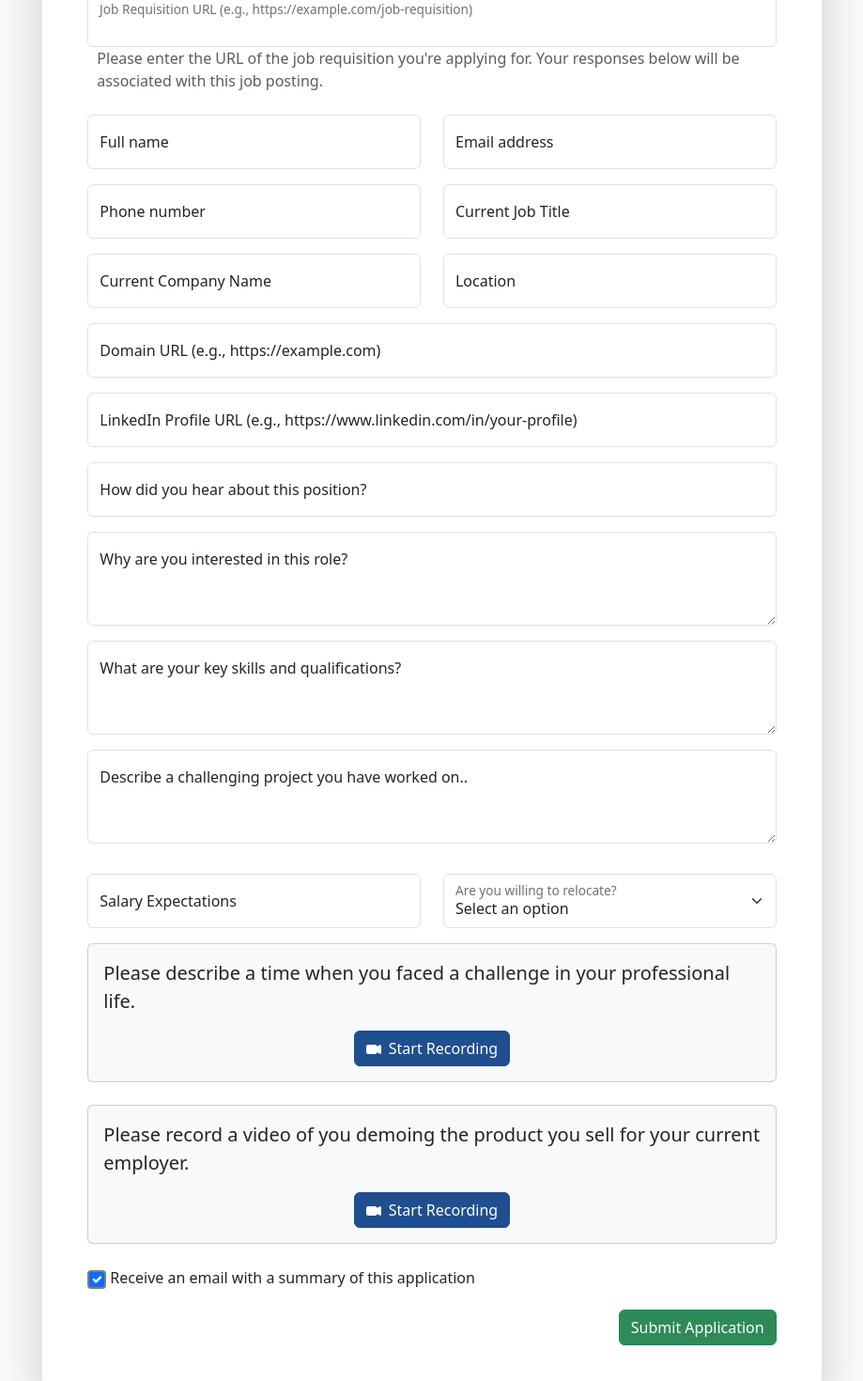
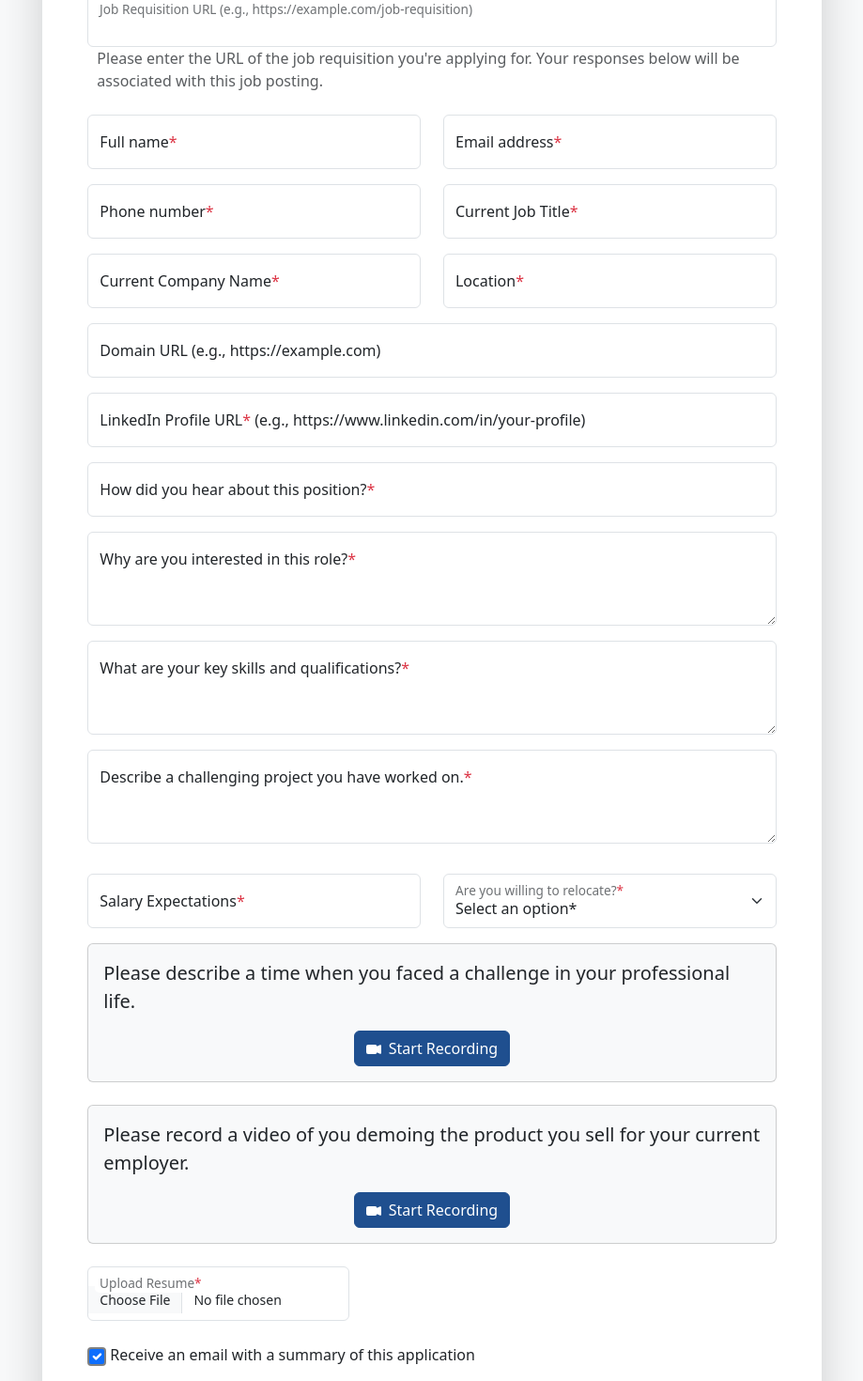
Before and after one commit to Harishmaneru/Fullstory_test, a React (Create React App) app: page /application in a window 1280 px wide. Shown: the part 280-1750 px from the top of the page at 94% size, without its empty margins (180-1099 px from the left). Built offline with nearby package versions, Linux system fonts and the light colour scheme; the HTML template or start-up script is replaced by a standard one.

Commit message:
added resume uploader

```diff
--- a/src/App.css
+++ b/src/App.css
@@ -147,3 +147,29 @@ textarea, input {
   height: 45px;
   font-size: 14px;
 }
+
+#smlength{
+  width: 38%;
+
+}
+
+/* Handle medium screens */
+@media (max-width: 992px) {
+  #smlength {
+    width: 50%;
+  }
+}
+
+/* Handle small screens */
+@media (max-width: 768px) {
+  #smlength {
+    width: 70%;
+  }
+}
+
+/* Handle extra small screens */
+@media (max-width: 576px) {
+  #smlength {
+    width: 100%;
+  }
+}
--- a/src/components/VideoRecorder.js
+++ b/src/components/VideoRecorder.js
@@ -12,7 +12,7 @@ const VideoRecorder = () => {
     question1: null,
     question2: null
   });
-
+  const [resumeFile, setResumeFile] = useState(null);
   const [elapsedTime, setElapsedTime] = useState(0);
   const [isRecording, setIsRecording] = useState(false);
   const [currentQuestion, setCurrentQuestion] = useState(null);
@@ -24,6 +24,7 @@ const VideoRecorder = () => {
   const videoRef1 = useRef(null);
   const videoRef2 = useRef(null);
   const timerIntervalRef = useRef(null);
+  const resumeFileInputRef = useRef(null);
 
   const [formData, setFormData] = useState({
     fullName: '',
@@ -43,8 +44,11 @@ const VideoRecorder = () => {
     jobReqUrl: '',
     sendConfirmationEmail: true,
   });
+
   const [formErrors, setFormErrors] = useState({});
-
+  const handleFileChange = (e) => {
+    setResumeFile(e.target.files[0]);
+  };
 
   useEffect(() => {
     const fullUrl = window.location.href;
@@ -105,7 +109,7 @@ const VideoRecorder = () => {
     if (!formData.jobTitle.trim()) errors.jobTitle = 'Current Job Title is required';
     if (!formData.company.trim()) errors.company = 'Current Company is required';
     if (!formData.location.trim()) errors.location = 'Location is required';
-    if (!formData.domainUrl.trim()) errors.domainUrl = 'Domain URL is required';
+    // if (!formData.domainUrl.trim()) errors.domainUrl = 'Domain URL is required';
     if (!formData.linkedinUrl.trim()) errors.linkedinUrl = 'LinkedIn Profile URL is required';
     if (!formData.hearAbout.trim()) errors.hearAbout = 'This field is required';
     if (!formData.interest.trim()) errors.interest = 'This field is required';
@@ -113,6 +117,7 @@ const VideoRecorder = () => {
     if (!formData.challenge.trim()) errors.challenge = 'This field is required';
     if (!formData.salary.trim()) errors.salary = 'Salary expectations are required';
     if (!formData.relocate.trim()) errors.relocate = 'Please indicate if you are willing to relocate';
+    if (!resumeFile) errors.resume = 'Please upload your resume';
     setFormErrors(errors);
     return Object.keys(errors).length === 0;
   };
@@ -185,6 +190,9 @@ const VideoRecorder = () => {
         });
         submitFormData.append('video1', recordedVideos.question1, 'video1.mp4');
         submitFormData.append('video2', recordedVideos.question2, 'video2.mp4');
+        if (resumeFile) {
+          submitFormData.append('resume', resumeFile, resumeFile.name);
+        }
         fetch('https://videoresponse.onepgr.com:3000/upload', {
           method: 'POST',
           body: submitFormData,
@@ -237,11 +245,14 @@ const VideoRecorder = () => {
               question1: false,
               question2: false
             });
-            setFormErrors({});
+            setResumeFile(null);
+            if (resumeFileInputRef.current) {
+                resumeFileInputRef.current.value = '';
+            }
             if (videoRef1.current) videoRef1.current.src = '';
             if (videoRef2.current) videoRef2.current.src = '';
             window.scrollTo(0, 0);
-          })
+        })
           .catch(error => {
             console.error('Error submitting application:', error);
             toast.error('Error submitting application: ' + error.message);
@@ -251,9 +262,16 @@ const VideoRecorder = () => {
         toast.error('Please record both videos before submitting.');
       }
     } else {
-      toast.error('Please fill all required fields before submitting.');
+      toast.error('Please fill all required fields (*) before submitting.');
     }
   };
+
+  // const RequiredLabel = ({ htmlFor, children }) => (
+  //   <label htmlFor={htmlFor}>
+  //     {children}
+  //     <span className="text-danger ms-1">*</span>
+  //   </label>
+  // );
 
   const sendConfirmationEmail = (email) => {
     console.log(`Sending confirmation email to ${email}`);
@@ -283,6 +301,7 @@ const VideoRecorder = () => {
                         <h3 className="mb-0">Job Application</h3>
                         <p className="mb-0">
                           Please complete the form below to apply for a position with us.
+
                         </p>
                       </div>
                     </div>
@@ -304,6 +323,7 @@ const VideoRecorder = () => {
                     </div>
                     <p className="text-muted mb-2" style={{ marginLeft: '10px' }}>
                       Please enter the URL of the job requisition you're applying for. Your responses below will be associated with this job posting.
+
                     </p>
 
                   </div>
@@ -311,14 +331,14 @@ const VideoRecorder = () => {
                     <div className="col-md-6">
                       <div className="form-floating mb-3 mb-md-0">
                         <input className={`form-control ${formErrors.fullName ? 'is-invalid' : ''}`} id="fullName" name="fullName" type="text" placeholder="Enter your full name" value={formData.fullName} onChange={handleInputChange} required />
-                        <label htmlFor="fullName">Full name</label>
+                        <label htmlFor="fullName">Full name<span className="text-danger ms-0">*</span></label>
                         {formErrors.fullName && <div className="invalid-feedback">{formErrors.fullName}</div>}
                       </div>
                     </div>
                     <div className="col-md-6">
                       <div className="form-floating">
                         <input className={`form-control ${formErrors.email ? 'is-invalid' : ''}`} id="email" name="email" type="email" placeholder="name@example.com" value={formData.email} onChange={handleInputChange} required />
-                        <label htmlFor="email">Email address</label>
+                        <label htmlFor="email">Email address<span className="text-danger ms-0">*</span></label>
                         {formErrors.email && <div className="invalid-feedback">{formErrors.email}</div>}
                       </div>
                     </div>
@@ -327,14 +347,14 @@ const VideoRecorder = () => {
                     <div className="col-md-6">
                       <div className="form-floating mb-3 mb-md-0">
                         <input className={`form-control ${formErrors.phone ? 'is-invalid' : ''}`} id="phone" name="phone" type="tel" placeholder="Enter your phone number" value={formData.phone} onChange={handleInputChange} required />
-                        <label htmlFor="phone">Phone number</label>
+                        <label htmlFor="phone">Phone number<span className="text-danger ms-0">*</span></label>
                         {formErrors.phone && <div className="invalid-feedback">{formErrors.phone}</div>}
                       </div>
                     </div>
                     <div className="col-md-6">
                       <div className="form-floating">
                         <input className={`form-control ${formErrors.jobTitle ? 'is-invalid' : ''}`} id="jobTitle" name="jobTitle" type="text" placeholder="Enter your current job title" value={formData.jobTitle} onChange={handleInputChange} required />
-                        <label htmlFor="jobTitle">Current Job Title</label>
+                        <label htmlFor="jobTitle">Current Job Title<span className="text-danger ms-0">*</span></label>
                         {formErrors.jobTitle && <div className="invalid-feedback">{formErrors.jobTitle}</div>}
                       </div>
                     </div>
@@ -343,50 +363,51 @@ const VideoRecorder = () => {
                     <div className="col-md-6">
                       <div className="form-floating mb-3 mb-md-0">
                         <input className={`form-control ${formErrors.company ? 'is-invalid' : ''}`} id="company" name="company" type="text" placeholder="Enter your current company" value={formData.company} onChange={handleInputChange} required />
-                        <label htmlFor="company">Current Company Name</label>
+                        <label htmlFor="company">Current Company Name<span className="text-danger ms-0">*</span></label>
                         {formErrors.company && <div className="invalid-feedback">{formErrors.company}</div>}
                       </div>
                     </div>
                     <div className="col-md-6">
                       <div className="form-floating">
                         <input className={`form-control ${formErrors.location ? 'is-invalid' : ''}`} id="location" name="location" type="text" placeholder="Enter your location" value={formData.location} onChange={handleInputChange} required />
-                        <label htmlFor="location">Location</label>
+                        <label htmlFor="location">Location<span className="text-danger ms-0">*</span></label>
                         {formErrors.location && <div className="invalid-feedback">{formErrors.location}</div>}
                       </div>
                     </div>
                   </div>
                   <div className="form-floating mb-3">
                     <input
-                      className={`form-control ${formErrors.domainUrl ? 'is-invalid' : ''}`}
+                      // className={`form-control ${formErrors.domainUrl ? 'is-invalid' : ''}`}
+                      className="form-control"
                       id="domainUrl"
                       name="domainUrl"
                       placeholder="Enter your Domain URL"
                       type="url"
-                      value={formData.domainUrl}
+                      // value={formData.domainUrl}
                       onChange={handleInputChange}
-                      required
+                     // required
                     />
                     <label htmlFor="domainUrl">Domain URL (e.g., https://example.com)</label>
-                    {formErrors.domainUrl && <div className="invalid-feedback">{formErrors.domainUrl}</div>}
+                    {/* {formErrors.domainUrl && <div className="invalid-feedback">{formErrors.domainUrl}</div>} */}
                   </div>
                   <div className="form-floating mb-3">
                     <input className={`form-control ${formErrors.linkedinUrl ? 'is-invalid' : ''}`} id="linkedinUrl" name="linkedinUrl" type="url" placeholder="Enter your LinkedIn profile URL" value={formData.linkedinUrl} onChange={handleInputChange} required />
-                    <label htmlFor="linkedinUrl">LinkedIn Profile URL (e.g., https://www.linkedin.com/in/your-profile)</label>
+                    <label htmlFor="linkedinUrl">LinkedIn Profile URL<span className="text-danger ms-0">*</span> (e.g., https://www.linkedin.com/in/your-profile)</label>
                     {formErrors.linkedinUrl && <div className="invalid-feedback">{formErrors.linkedinUrl}</div>}
                   </div>
                   <div className="form-floating mb-3">
                     <input className={`form-control ${formErrors.hearAbout ? 'is-invalid' : ''}`} id="hearAbout" name="hearAbout" type="text" placeholder="How did you hear about this position?" value={formData.hearAbout} onChange={handleInputChange} required />
-                    <label htmlFor="hearAbout">How did you hear about this position?</label>
+                    <label htmlFor="hearAbout">How did you hear about this position?<span className="text-danger ms-0">*</span></label>
                     {formErrors.hearAbout && <div className="invalid-feedback">{formErrors.hearAbout}</div>}
                   </div>
                   <div className="form-floating mb-3">
                     <textarea className={`form-control ${formErrors.interest ? 'is-invalid' : ''}`} id="interest" name="interest" placeholder="Why are you interested in this role?" style={{ height: '100px' }} value={formData.interest} onChange={handleInputChange} required></textarea>
-                    <label htmlFor="interest">Why are you interested in this role?</label>
+                    <label htmlFor="interest">Why are you interested in this role?<span className="text-danger ms-0">*</span></label>
                     {formErrors.interest && <div className="invalid-feedback">{formErrors.interest}</div>}
                   </div>
                   <div className="form-floating mb-3">
                     <textarea className={`form-control ${formErrors.skills ? 'is-invalid' : ''}`} id="skills" name="skills" placeholder="What are your key skills and qualifications?" style={{ height: '100px' }} value={formData.skills} onChange={handleInputChange} required></textarea>
-                    <label htmlFor="skills">What are your key skills and qualifications?</label>
+                    <label htmlFor="skills">What are your key skills and qualifications?<span className="text-danger ms-0">*</span></label>
                     {formErrors.skills && <div className="invalid-feedback">{formErrors.skills}</div>}
                   </div>
                   <form class="form-container">
@@ -403,7 +424,7 @@ const VideoRecorder = () => {
                           required
                         />
                         <label htmlFor="challenge">
-                          Describe a challenging project you have worked on..
+                          Describe a challenging project you have worked on.<span className="text-danger ms-0">*</span>
                         </label>
                         {formErrors.challenge && <div className="invalid-feedback">{formErrors.challenge}</div>}
                       </div>
@@ -413,18 +434,18 @@ const VideoRecorder = () => {
                     <div className="col-md-6">
                       <div className="form-floating mb-3 mb-md-0">
                         <input className={`form-control ${formErrors.salary ? 'is-invalid' : ''}`} id="salary" name="salary" type="text" placeholder="Enter your salary expectations" value={formData.salary} onChange={handleInputChange} required />
-                        <label htmlFor="salary">Salary Expectations</label>
+                        <label htmlFor="salary">Salary Expectations<span className="text-danger ms-0">*</span></label>
                         {formErrors.salary && <div className="invalid-feedback">{formErrors.salary}</div>}
                       </div>
                     </div>
                     <div className="col-md-6">
                       <div className="form-floating">
                         <select className={`form-select ${formErrors.relocate ? 'is-invalid' : ''}`} id="relocate" name="relocate" value={formData.relocate} onChange={handleInputChange} required>
-                          <option value="">Select an option</option>
+                          <option value="">Select an option<span className="text-danger ms-0">*</span></option>
                           <option value="yes">Yes</option>
                           <option value="no">No</option>
                         </select>
-                        <label htmlFor="relocate">Are you willing to relocate?</label>
+                        <label htmlFor="relocate">Are you willing to relocate?<span className="text-danger ms-0">*</span></label>
                         {formErrors.relocate && <div className="invalid-feedback">{formErrors.relocate}</div>}
                       </div>
                     </div>
@@ -502,6 +523,21 @@ const VideoRecorder = () => {
                       </div>
                     </div>
                   </div>
+                  <div id="smlength">
+                    <div className="form-floating mb-3">
+                      <input
+                       ref={resumeFileInputRef}
+                        className={`form-control ${formErrors.resume ? 'is-invalid' : ''}`}
+                        type="file"
+                        onChange={handleFileChange}
+                        style={{ marginTop: '20px' }}
+                        accept=".pdf,.doc,.docx"
+                        id="fileInput"
+                      />
+                      <label htmlFor="fileInput" id="fileInputLabel">Upload Resume<span className="text-danger ms-0">*</span></label>
+                      {formErrors.resume && <div className="invalid-feedback">{formErrors.resume}</div>}
+                    </div>
+                  </div>
                   <div className="d-flex justify-content-between align-items-center mt-4">
                     <div className="form-check">
                       <input
```
